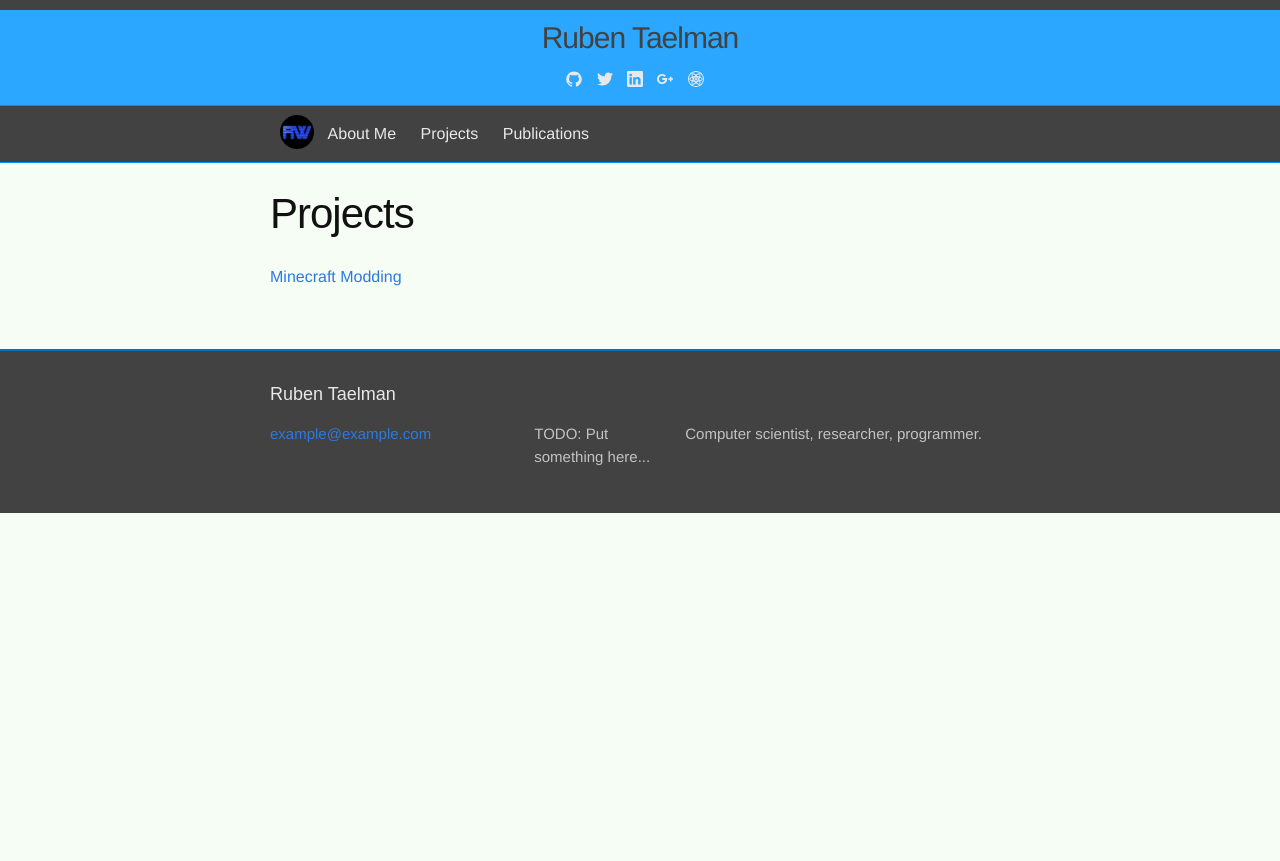
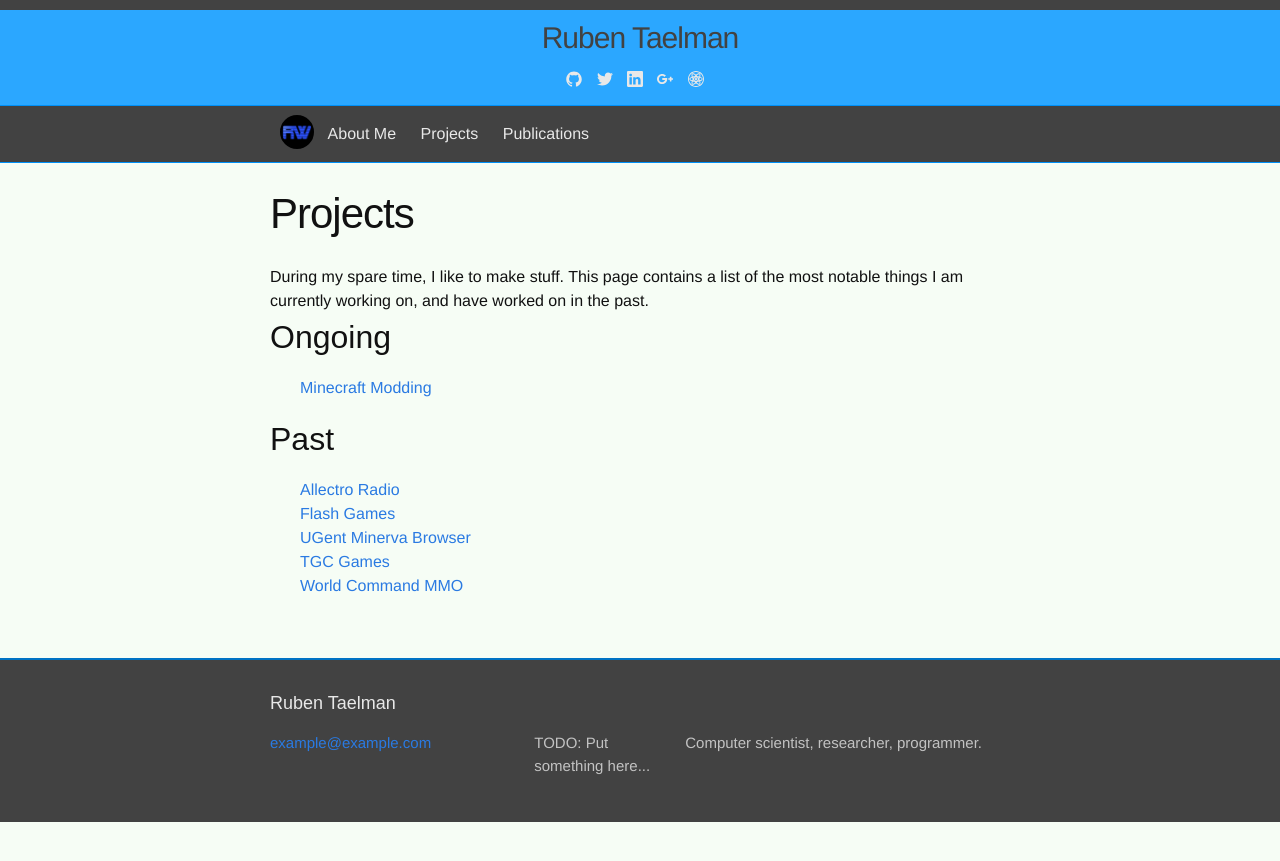
Before and after one commit to rubensworks/rubensworks.net, a Jekyll site: the page built from projects.html, in a window 1280 px wide. Shown: the top 861 px of the page. Built offline with Jekyll 4.4.1, drawn with Linux system fonts in a browser that asks for light colours; some web fonts are replaced.

Commit message:
Add past projects

```diff
--- a/_projects/minecraft.html
+++ b/_projects/minecraft.html
@@ -1,6 +1,7 @@
 ---
 layout: project
 title:  "Minecraft Modding"
+start:  "December 2013"
 ---
 
 <p>
--- a/_sass/_layout.scss
+++ b/_sass/_layout.scss
@@ -308,6 +308,15 @@
  * Projects
  */
 
+.projects {
+    list-style: none;
+}
+
+.duration {
+    font-style: italic;
+    font-size: 12px;
+}
+
 .mcmod-widget {
     background-color: $grey-color-light;
     width: 46%;
@@ -333,6 +342,11 @@
         background-color: $grey-color;
         text-decoration: none;
     }
+}
+
+.screenshot {
+    margin: 5px;
+    width: 500px;
 }
 
 /**
--- a/projects.html
+++ b/projects.html
@@ -4,8 +4,24 @@ title: Projects
 permalink: /projects/
 ---
 
+During my spare time, I like to make stuff.
+This page contains a list of the most notable things I am currently working on, and have worked on in the past.
+
+<h2>Ongoing</h2>
+<ul class="projects">
 {% for project in site.projects %}
-  {% if project.title %}
-    <a href="{{ project.url | prepend: site.baseurl }}">{{ project.title }}</a>
+  {% unless project.end %}
+    <li><a href="{{ project.url | prepend: site.baseurl }}">{{ project.title }}</a></li>
+  {% endunless %}
+{% endfor %}
+</ul>
+
+<h2>Past</h2>
+<ul class="projects">
+{% assign projects = site.projects %}
+{% for project in projects | sort:"start" %}
+  {% if project.end %}
+    <li><a href="{{ project.url | prepend: site.baseurl }}">{{ project.title }}</a></li>
   {% endif %}
 {% endfor %}
+</ul>
```
Also changed, not shown: _layouts/project.html (+10 -0 lines), _projects/allectroradio.html (added, +24 -0 lines), _projects/flashgames.html (added, +31 -0 lines), _projects/minervabrowser.html (added, +22 -0 lines), _projects/tgcgames.html (added, +18 -0 lines), _projects/worldcommand.html (added, +34 -0 lines).
